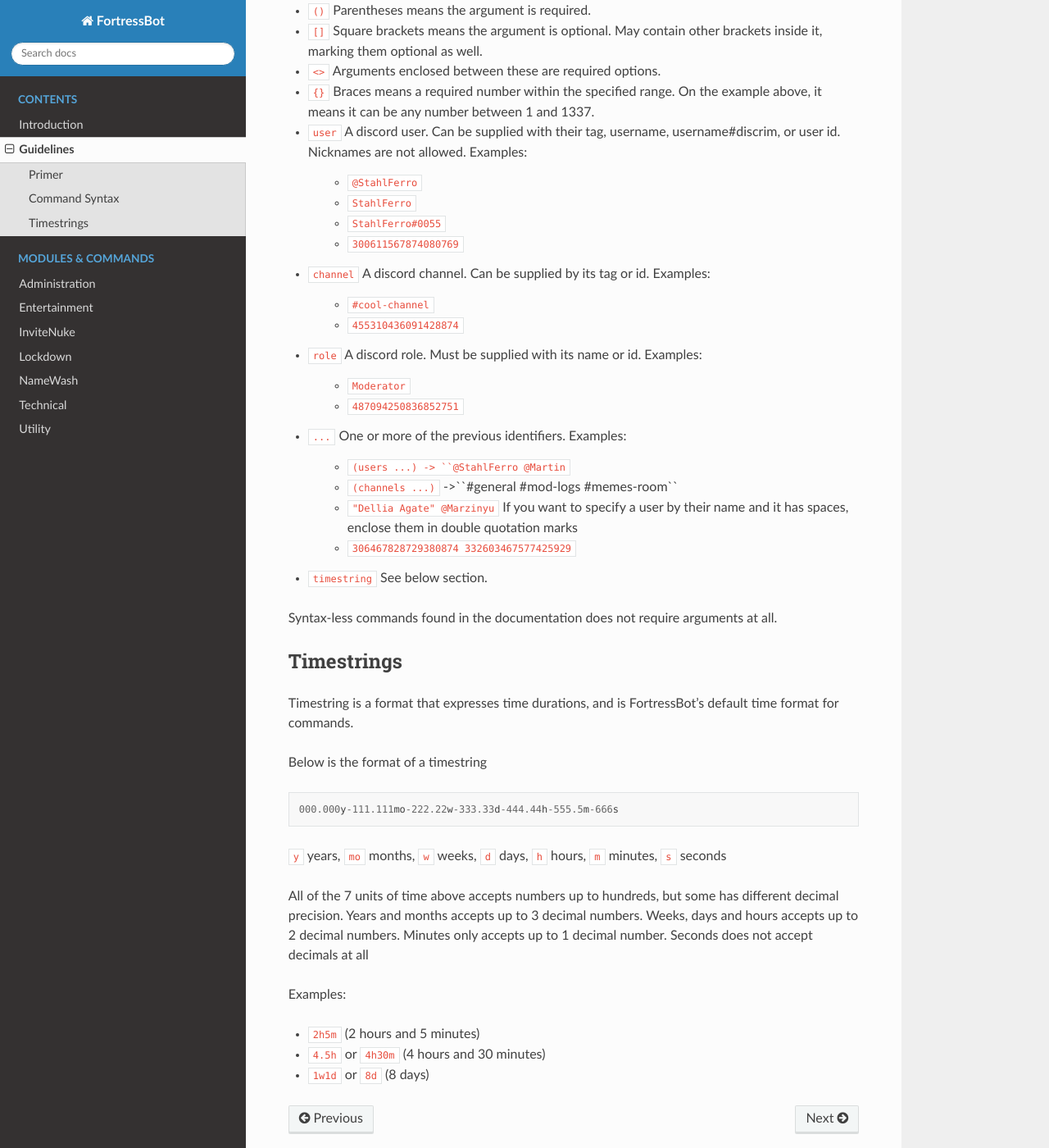
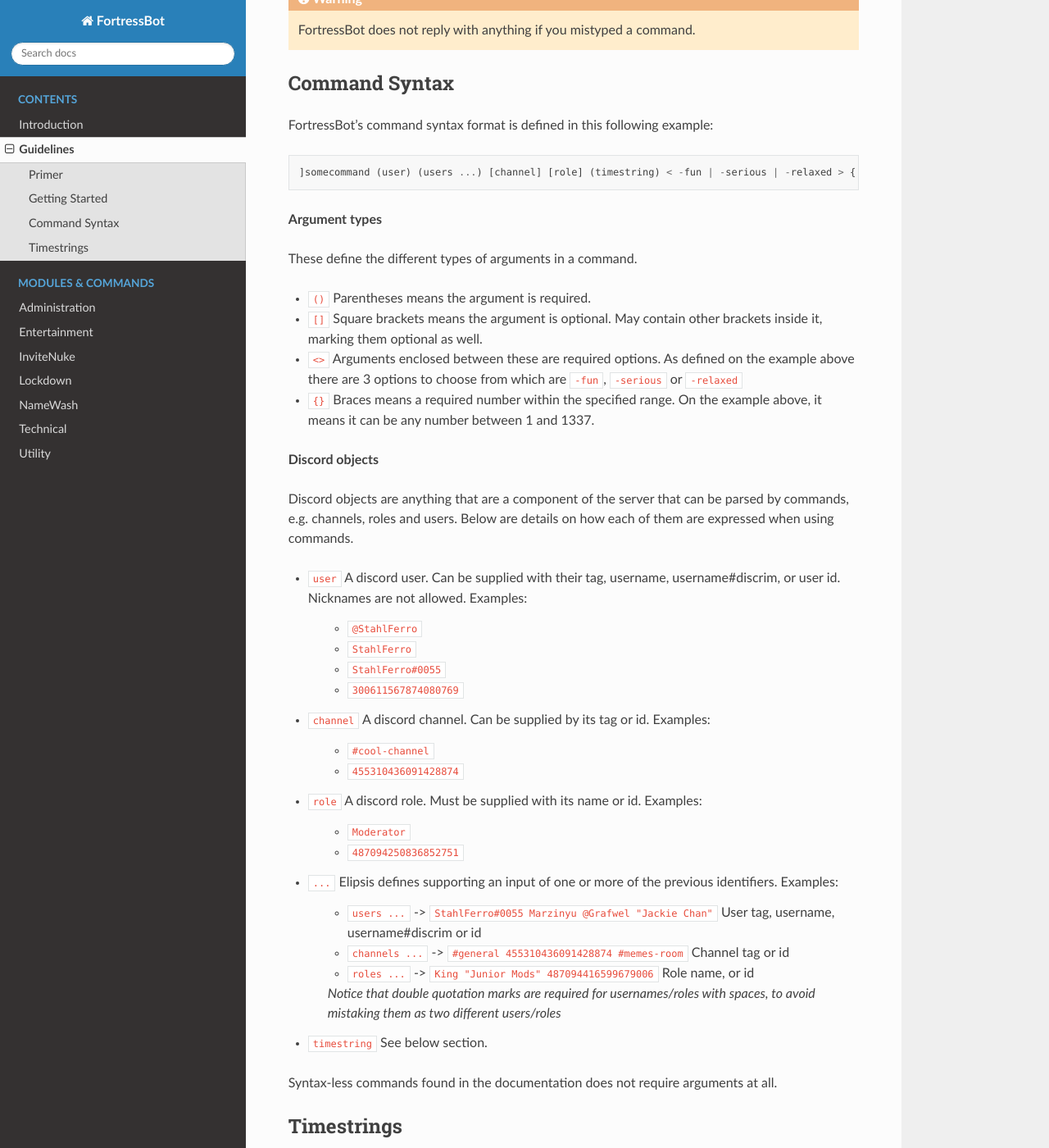
Before and after one commit to StahlFerro/FortressBot, a Sphinx documentation site: the page built from docs/source/guidelines.rst, in a window 1280 px wide and 1400 px high, scrolled down 650 px. Shown: the whole window at 82% size. Built offline with Sphinx 7.4.7 and the Read the Docs theme 2.0.0, drawn with Linux system fonts in a browser that asks for light colours; some of the changed text lies outside the part shown.

Commit message:
Updated guidelines with Getting Started section

```diff
--- a/docs/source/guidelines.rst
+++ b/docs/source/guidelines.rst
@@ -1,7 +1,6 @@
 ***************
 Guidelines
 ***************
-
 
 Primer
 ----------------
@@ -13,6 +12,15 @@
 managerial permissions, e.g., mute, kick, ban, message pruning or invitenuke commands; adjusting them to your server's set of roles and permissions.
 
 
+Getting Started
+----------------
+After inviting FortressBot to your server, you can start by bringing up it's entire command list by typing ``]h``. Information on how to use a certain command can
+be displayed by typing ``]help command_name``.
+
+.. WARNING::
+    FortressBot does not reply with anything if you mistyped a command.
+
+
 Command Syntax
 ----------------
 
@@ -20,13 +28,24 @@
 
 .. code::
 
-    ]acommand (user) (users ...) [channel] [role] (timestring) < -fun | -serious | -relaxed > { 1 - 1337 }
+    ]somecommand (user) (users ...) [channel] [role] (timestring) < -fun | -serious | -relaxed > { 1 - 1337 }
 
+
+**Argument types**
+
+These define the different types of arguments in a command.
 
 - ``()`` Parentheses means the argument is required.
 - ``[]`` Square brackets means the argument is optional. May contain other brackets inside it, marking them optional as well.
-- ``<>`` Arguments enclosed between these are required options.
+- ``<>`` Arguments enclosed between these are required options. As defined on the example above there are 3 options to choose from which are ``-fun``, ``-serious`` or ``-relaxed``
 - ``{}`` Braces means a required number within the specified range. On the example above, it means it can be any number between 1 and 1337.
+
+
+**Discord objects**
+
+Discord objects are anything that are a component of the server that can be parsed by commands, e.g. channels, roles and users. Below are details on how
+each of them are expressed when using commands.
+
 - ``user`` A discord user. Can be supplied with their tag, username, username#discrim, or user id. Nicknames are not allowed. Examples:
 
     - ``@StahlFerro``
@@ -44,12 +63,13 @@
     - ``Moderator``
     - ``487094250836852751``
 
-- ``...`` One or more of the previous identifiers. Examples:
+- ``...`` Elipsis defines supporting an input of one or more of the previous identifiers. Examples:
 
-    - ``(users ...) -> ``@StahlFerro @Martin``
-    - ``(channels ...)`` ->``#general #mod-logs #memes-room``
-    - ``"Dellia Agate" @Marzinyu`` If you want to specify a user by their name and it has spaces, enclose them in double quotation marks
-    - ``306467828729380874 332603467577425929``
+    - ``users ...`` -> ``StahlFerro#0055 Marzinyu @Grafwel "Jackie Chan"`` User tag, username, username#discrim or id
+    - ``channels ...`` -> ``#general 455310436091428874 #memes-room`` Channel tag or id
+    - ``roles ...`` -> ``King "Junior Mods" 487094416599679006`` Role name, or id
+
+    *Notice that double quotation marks are required for usernames/roles with spaces, to avoid mistaking them as two different users/roles*
 
 - ``timestring`` See below section.
 
```
